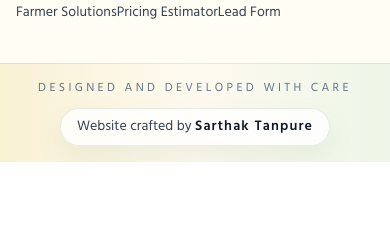
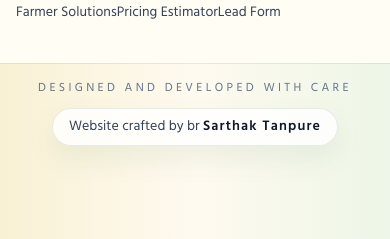
Before and after one commit to Sarthaktanpure/Jay-Yogeshwar-Solar, a React (Vite) app in the folder frontend/: page / in a window 390 px wide. Shown: the part 9024-9263 px from the top of the page. Before the commit the page ends 9186 px from the top, so only its background shows below. Built offline with nearby package versions, Linux system fonts and the light colour scheme; no server answers.

Commit message:
Updated footer

```diff
--- a/frontend/src/components/Footer.jsx
+++ b/frontend/src/components/Footer.jsx
@@ -38,10 +38,10 @@ function Footer() {
         </div>
       </div>
       <div className="border-t border-green-900/10 bg-gradient-to-r from-[#f8f1d4] via-[#fffaf0] to-[#edf6e8]">
-        <div className="page-wrap flex flex-col items-center justify-between gap-3 py-4 text-center sm:flex-row sm:text-left">
+        <div className="page-wrap flex flex-col items-center justify-between gap-3 pt-4 pb-24 text-center sm:py-4 sm:flex-row sm:text-left">
           <p className="text-xs uppercase tracking-[0.28em] text-slate-500">Designed and developed with care</p>
           <p className="rounded-full border border-green-900/10 bg-white/80 px-4 py-2 text-sm text-slate-700 shadow-[0_12px_30px_rgba(31,90,42,0.08)]">
-            Website crafted by <span className="font-semibold tracking-[0.08em] text-slate-900">Sarthak Tanpure</span>
+            Website crafted by br <span className="font-semibold tracking-[0.08em] text-slate-900">Sarthak Tanpure</span>
           </p>
         </div>
       </div>
```
